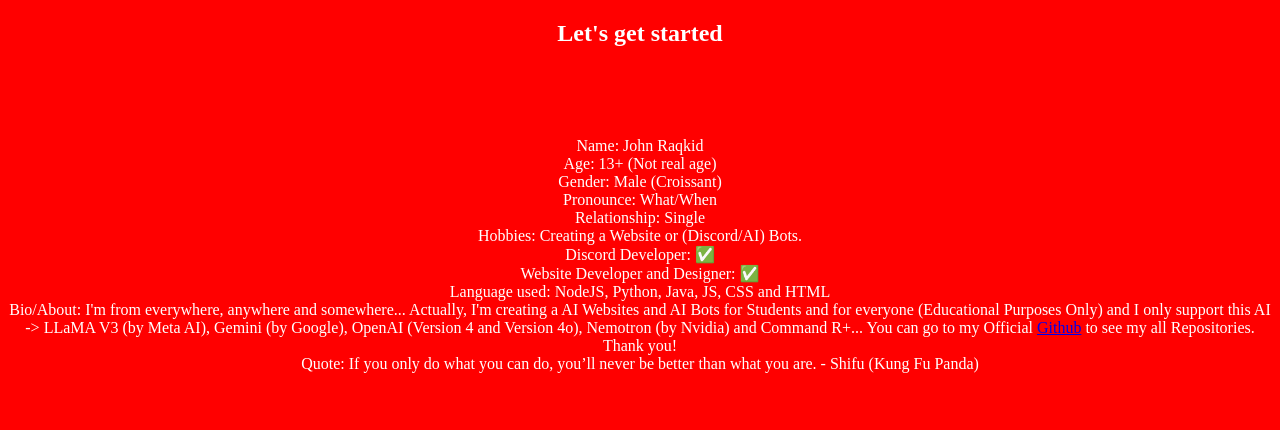
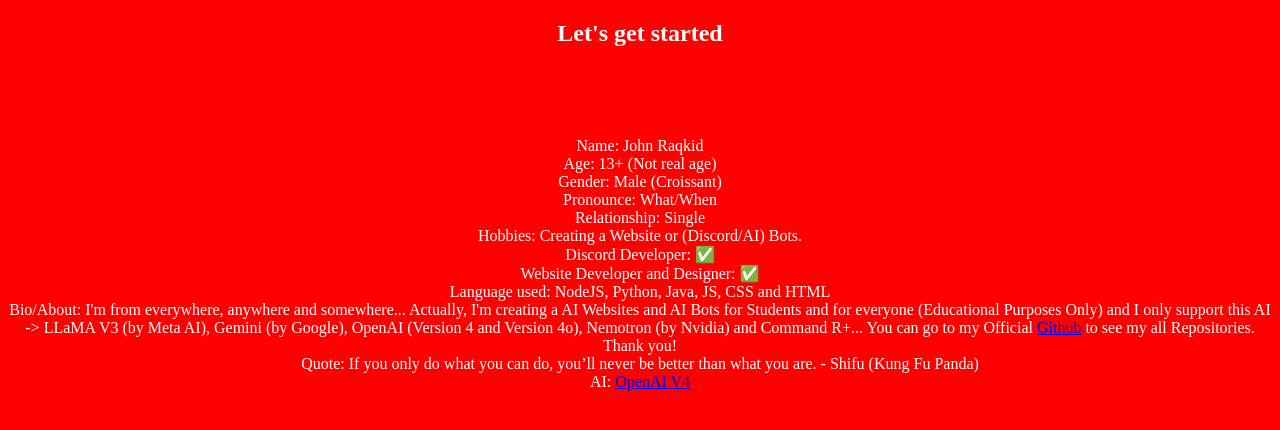
Before and after one commit to RAQKID/TryByMe, a website: page index.html in a window 1280 px wide. Drawn offline with Linux system fonts and the light colour scheme.

Commit message:
Update index.html

```diff
--- a/index.html
+++ b/index.html
@@ -18,7 +18,8 @@
            Website Developer and Designer: ✅<br>
            Language used: NodeJS, Python, Java, JS, CSS and HTML<br>
            Bio/About: I'm from everywhere, anywhere and somewhere... Actually, I'm creating a AI Websites and AI Bots for Students and for everyone (Educational Purposes Only) and I only support this AI -> LLaMA V3 (by Meta AI), Gemini (by Google), OpenAI (Version 4 and Version 4o), Nemotron (by Nvidia) and Command R+... You can go to my Official <a href='https://github.com/OfficialRaqkid'>Github</a> to see my all Repositories. Thank you!<br>
-          Quote: If you only do what you can do, you’ll never be better than what you are. - Shifu (Kung Fu Panda)
+          Quote: If you only do what you can do, you’ll never be better than what you are. - Shifu (Kung Fu Panda)<br>
+               AI: <a href="https://notmyai3-505.onrender.com">OpenAI V4</a><br>
                 <p>
           </div>
          </body>
```
